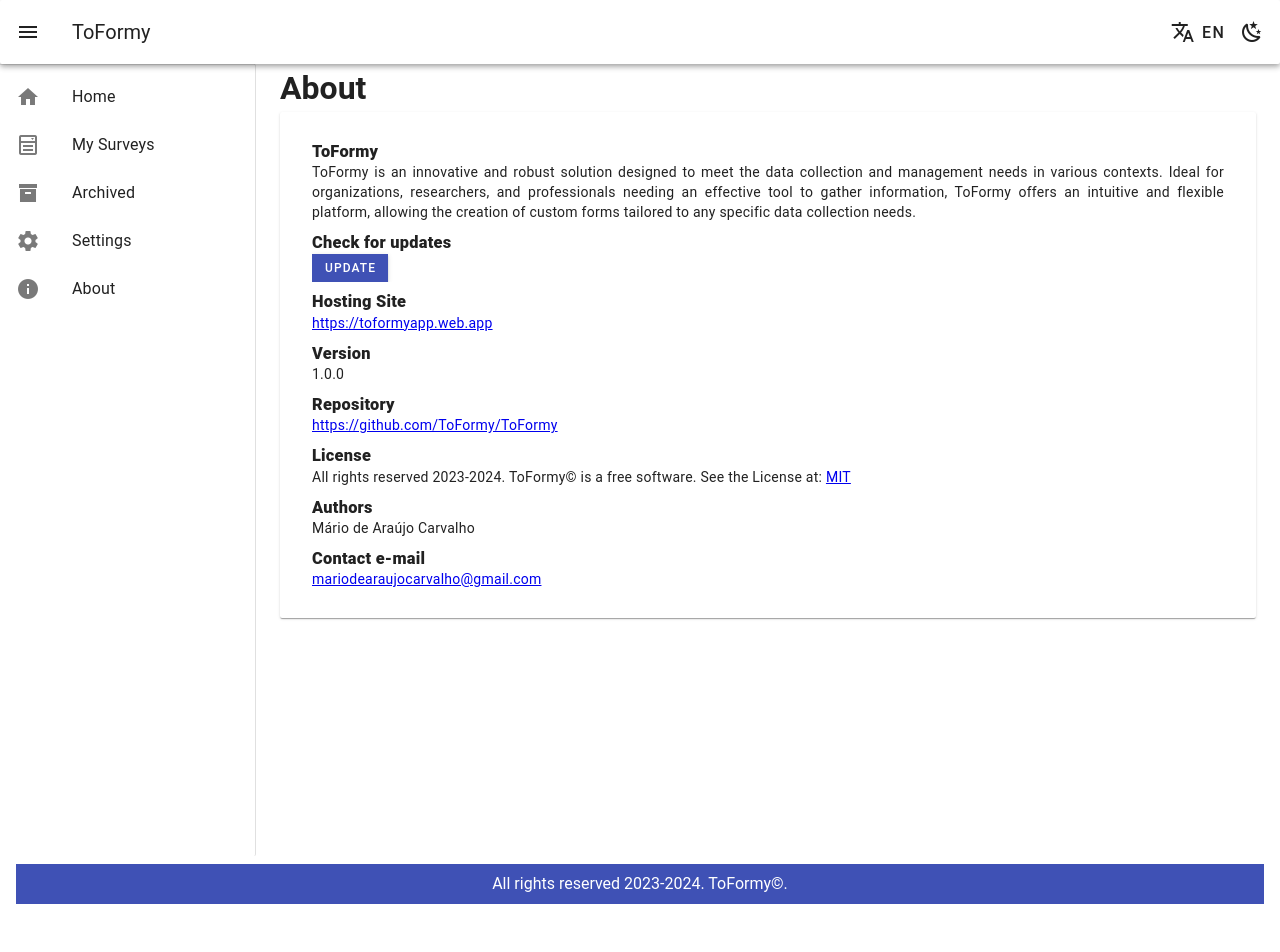
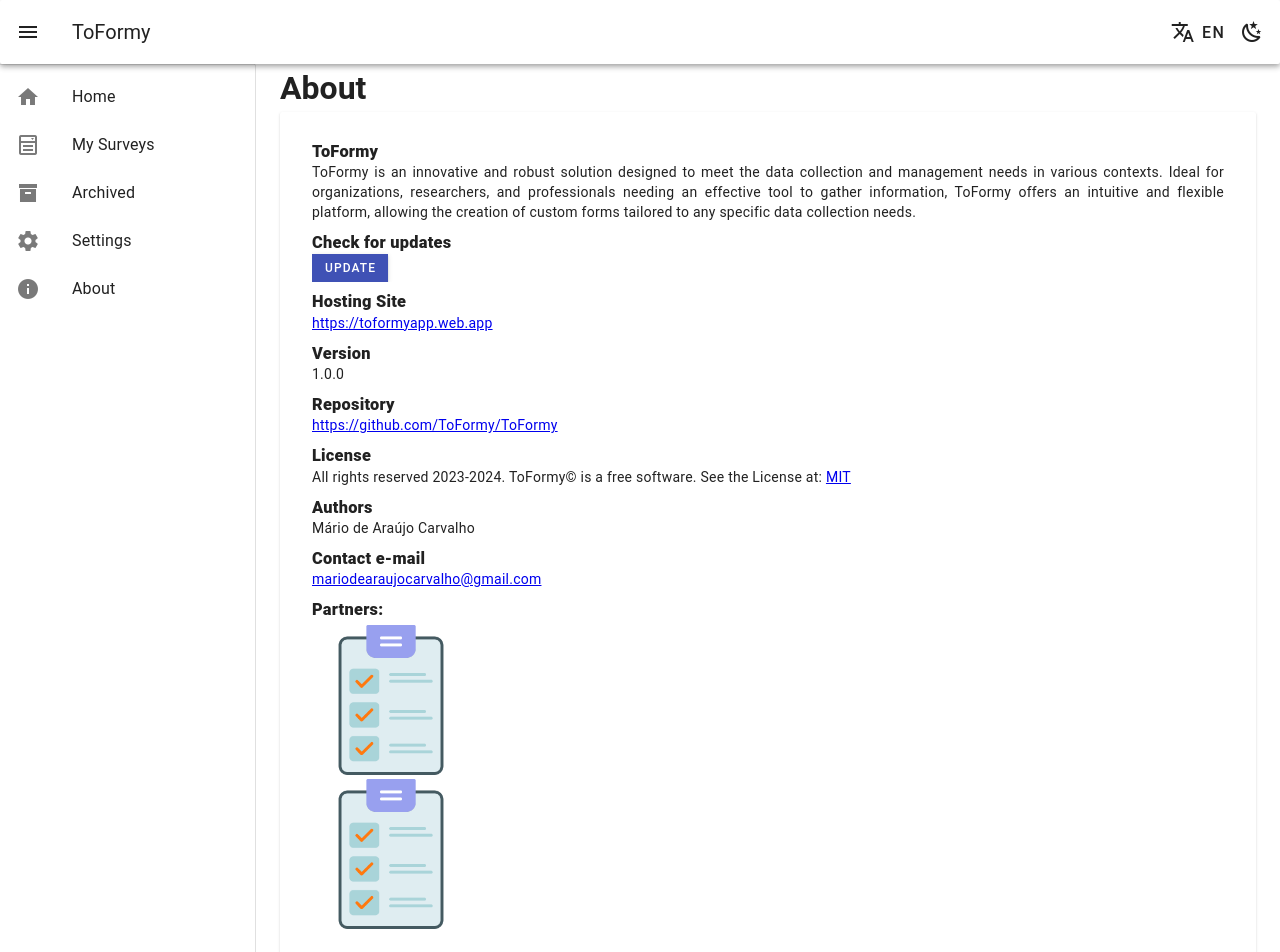
Before and after one commit to ToFormy/ToFormy, a Vue app: page /About in a window 1280 px wide. Shown: the top 952 px of the page. Before the commit the page ends 912 px from the top, so only its background shows below. Built offline with nearby package versions, Linux system fonts and the light colour scheme; what survey-vue3-ui would draw is missing.

Commit message:
Add support and labels for partners in About.vue and locales

```diff
--- a/src/locales/en-US.js
+++ b/src/locales/en-US.js
@@ -161,6 +161,8 @@ export default {
     page_about_value_authors: ['Mário de Araújo Carvalho'],
     page_about_label_contact_email: 'Contact e-mail',
     page_about_value_contact_email: "mariodearaujocarvalho{'@'}gmail.com",
+    page_about_label_support: 'Partners',
+
     // ---------------------------------------------------------------------------------------------------------------------
 
     // ---------------------------------------------------------------------------------------------------------------------
--- a/src/locales/pt-BR.js
+++ b/src/locales/pt-BR.js
@@ -151,6 +151,7 @@ export default {
     page_about_value_authors: ['Mário de Araújo Carvalho'],
     page_about_label_contact_email: 'E-mail de Contato',
     page_about_value_contact_email: "mariodearaujocarvalho{'@'}gmail.com",
+    page_about_label_support: 'Apoio',
 
     //MENU DRAWER NAVIGATION
     menu_drawer_label_home: 'Tela Inicial',
--- a/src/pages/About.vue
+++ b/src/pages/About.vue
@@ -88,6 +88,21 @@
             </p>
           </v-list-item>
 
+          <v-list-item>
+            <h3>
+              <strong>{{ $t('message.page_about_label_support') }}: </strong>
+            </h3>
+            <div class="button-container-center">
+              <div class="ma-1">
+                <v-img :aspect-ratio="1" src="@/assets/logo.png" width="150"></v-img>
+              </div>
+
+              <div class="ma-1">
+                <v-img :aspect-ratio="1" src="@/assets/logo.png" width="150"></v-img>
+              </div>
+            </div>
+          </v-list-item>
+
         </v-list>
       </v-card-text>
     </v-card>
--- a/src/styles/settings.scss
+++ b/src/styles/settings.scss
@@ -17,3 +17,11 @@
     gap: 10px;
     /* Distância entre os botões */
   }
+
+
+// Class to be used in the main container of the application
+.button-container-center {
+  display: flex;
+  justify-content: center;
+  gap: 10px;
+}
```
